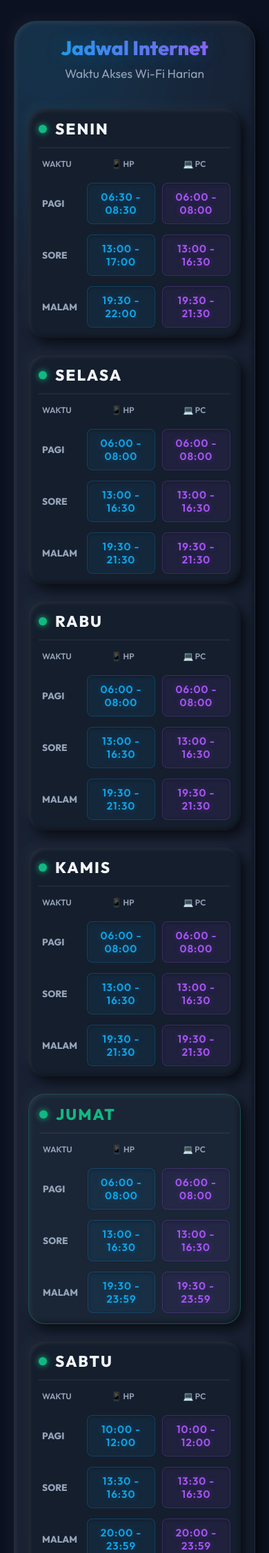
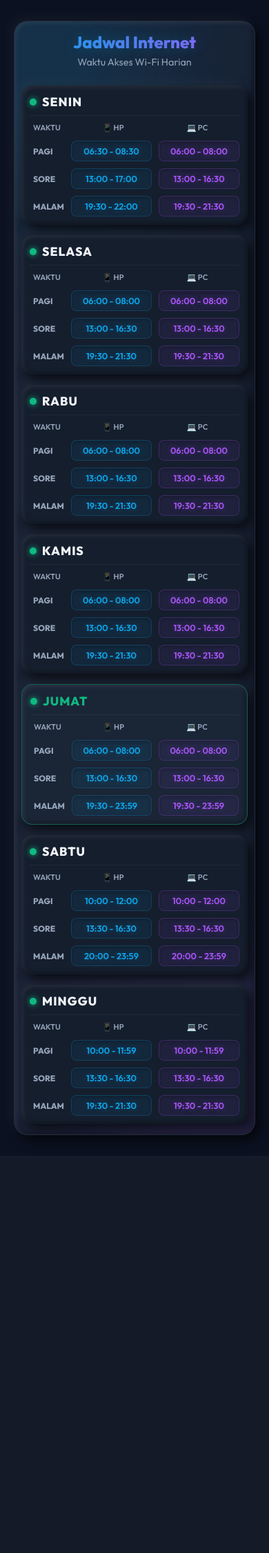
Before and after one commit to asepidung/RB9412nd-Home, a Flask app: page /jadwal in a window 390 px wide. Shown: the top 2252 px of the page at 69% size. After the commit the page ends 1660 px from the top, so only its background shows below. Run offline with Flask 3, Linux system fonts and the light colour scheme.

Commit message:
Make jadwal more compact for mobile

```diff
--- a/templates/jadwal.html
+++ b/templates/jadwal.html
@@ -34,16 +34,15 @@
         }
 
         .container {
-            max-width: 800px;
+            max-width: 600px;
             width: 100%;
             background: rgba(30, 41, 59, 0.7);
-            border-radius: 32px;
-            padding: 30px;
+            border-radius: 20px;
+            padding: 20px;
             box-shadow: var(--clay-shadow);
             backdrop-filter: blur(10px);
             border: 1px solid rgba(255, 255, 255, 0.05);
-            margin-top: 10px;
-            margin-bottom: 40px;
+            margin: 10px auto;
             position: relative;
             overflow: hidden;
         }
@@ -76,25 +75,25 @@
 
         .header {
             text-align: center;
-            margin-bottom: 40px;
+            margin-bottom: 25px;
             position: relative;
             z-index: 1;
         }
 
         h1 {
             font-weight: 800;
-            font-size: 2.5rem;
+            font-size: 1.8rem;
             margin: 0;
             background: linear-gradient(to right, var(--neon-blue), var(--neon-purple));
             -webkit-background-clip: text;
             -webkit-text-fill-color: transparent;
-            text-shadow: 0 0 30px rgba(14, 165, 233, 0.3);
+            text-shadow: 0 0 20px rgba(14, 165, 233, 0.3);
         }
 
         .subtitle {
             color: var(--text-muted);
-            margin-top: 8px;
-            font-size: 1.1rem;
+            margin-top: 5px;
+            font-size: 0.9rem;
         }
 
         .schedule-grid {
@@ -102,18 +101,18 @@
             z-index: 1;
             display: flex;
             flex-direction: column;
-            gap: 25px;
+            gap: 15px;
         }
 
         /* Day Card */
         .day-card {
             background: #151e2d;
-            border-radius: 24px;
-            padding: 25px;
+            border-radius: 16px;
+            padding: 15px;
             box-shadow: var(--clay-shadow);
             display: flex;
             flex-direction: column;
-            gap: 15px;
+            gap: 10px;
             transition: transform 0.3s ease;
         }
 
@@ -122,31 +121,31 @@
         }
 
         .day-title {
-            font-size: 1.4rem;
+            font-size: 1.1rem;
             font-weight: 800;
             color: var(--text-main);
             text-transform: uppercase;
-            letter-spacing: 2px;
-            border-bottom: 2px solid rgba(255, 255, 255, 0.05);
-            padding-bottom: 12px;
+            letter-spacing: 1px;
+            border-bottom: 1px solid rgba(255, 255, 255, 0.05);
+            padding-bottom: 8px;
             display: flex;
             align-items: center;
-            gap: 12px;
+            gap: 8px;
         }
 
         .day-title::before {
             content: '';
             display: inline-block;
-            width: 12px;
-            height: 12px;
+            width: 10px;
+            height: 10px;
             border-radius: 50%;
             background: var(--neon-green);
-            box-shadow: 0 0 10px var(--neon-green);
+            box-shadow: 0 0 8px var(--neon-green);
         }
 
         /* Current Day Highlight */
         .day-card.today {
-            border: 1px solid rgba(16, 185, 129, 0.3);
+            border: 1px solid rgba(16, 185, 129, 0.4);
             background: #1a2536;
         }
         .day-card.today .day-title {
@@ -155,43 +154,43 @@
 
         .table-header {
             display: grid;
-            grid-template-columns: 80px 1fr 1fr;
-            gap: 15px;
+            grid-template-columns: 60px 1fr 1fr;
+            gap: 10px;
             font-weight: 600;
             color: var(--text-muted);
-            font-size: 0.9rem;
+            font-size: 0.8rem;
             text-transform: uppercase;
-            padding: 0 10px;
-            margin-bottom: 5px;
+            padding: 0 5px;
+            margin-bottom: 2px;
         }
 
         .session-row {
             display: grid;
-            grid-template-columns: 80px 1fr 1fr;
-            gap: 15px;
+            grid-template-columns: 60px 1fr 1fr;
+            gap: 10px;
             align-items: center;
         }
 
         .time-label {
             font-weight: 800;
             color: var(--text-muted);
-            font-size: 1rem;
+            font-size: 0.85rem;
             text-transform: uppercase;
-            padding-left: 10px;
+            padding-left: 5px;
         }
 
         .time-box {
             background: rgba(14, 165, 233, 0.08);
             border: 1px solid rgba(14, 165, 233, 0.2);
-            border-radius: 12px;
-            padding: 12px 15px;
+            border-radius: 8px;
+            padding: 8px 5px;
             text-align: center;
             font-weight: 600;
-            font-size: 1.15rem;
+            font-size: 0.9rem;
             color: var(--neon-blue);
             box-shadow: inset 0 2px 4px rgba(0,0,0,0.2);
             text-shadow: 0 0 10px rgba(14, 165, 233, 0.3);
-            letter-spacing: 1px;
+            letter-spacing: 0.5px;
         }
 
         .time-box.pc {
@@ -211,31 +210,25 @@
             letter-spacing: normal;
         }
 
-        @media (max-width: 600px) {
-            .container { padding: 20px; }
+        @media (max-width: 400px) {
+            .container { padding: 15px 10px; }
+            .time-box {
+                font-size: 0.8rem;
+                padding: 6px 2px;
+                letter-spacing: 0;
+            }
+            .time-label {
+                font-size: 0.75rem;
+            }
             .table-header {
-                grid-template-columns: 60px 1fr 1fr;
-                font-size: 0.75rem;
-                gap: 10px;
-                padding: 0 5px;
+                font-size: 0.7rem;
+                grid-template-columns: 50px 1fr 1fr;
             }
             .session-row {
-                grid-template-columns: 60px 1fr 1fr;
-                gap: 10px;
+                grid-template-columns: 50px 1fr 1fr;
             }
-            .time-label {
-                font-size: 0.85rem;
-                padding-left: 5px;
-            }
-            .time-box {
-                font-size: 0.95rem;
-                padding: 10px 5px;
-                border-radius: 8px;
-            }
-            h1 {
-                font-size: 1.8rem;
-            }
-            .day-card { padding: 15px; }
+            h1 { font-size: 1.5rem; }
+            .day-card { padding: 12px; }
         }
     </style>
 </head>
```
